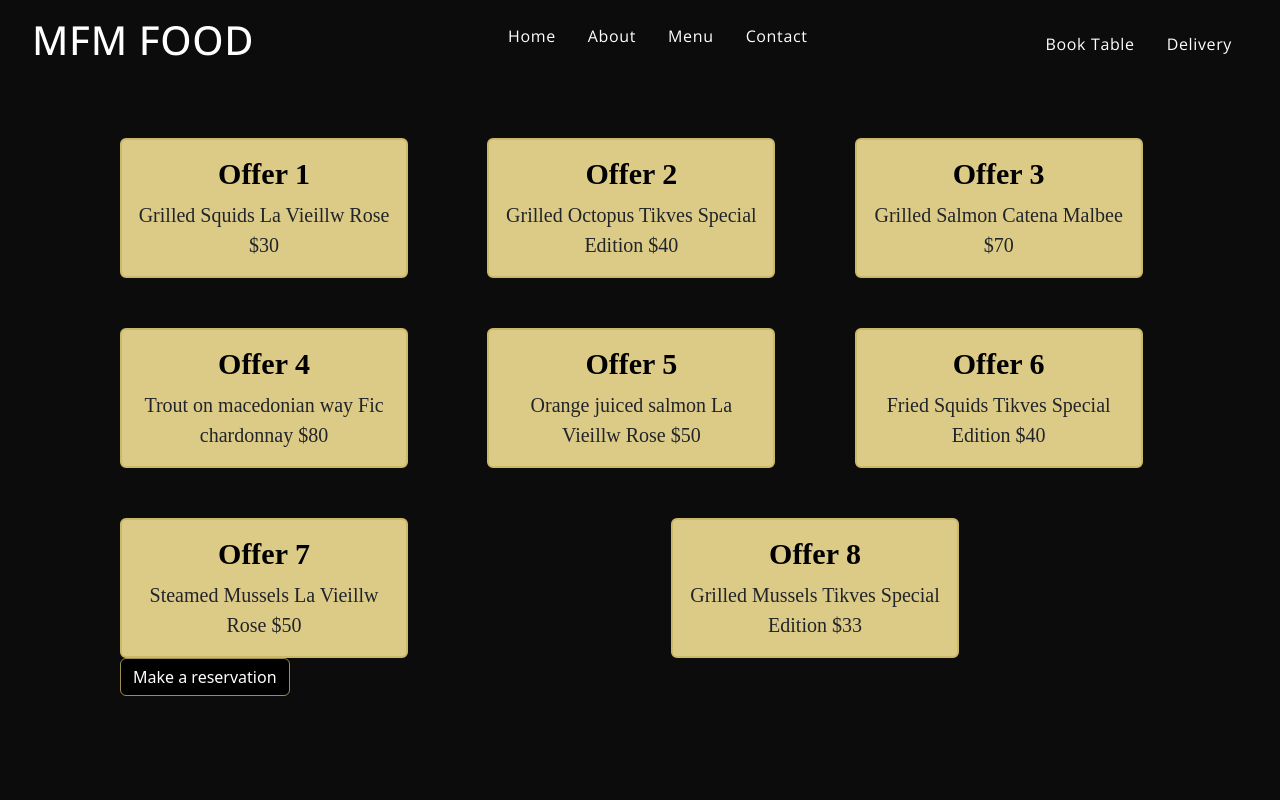
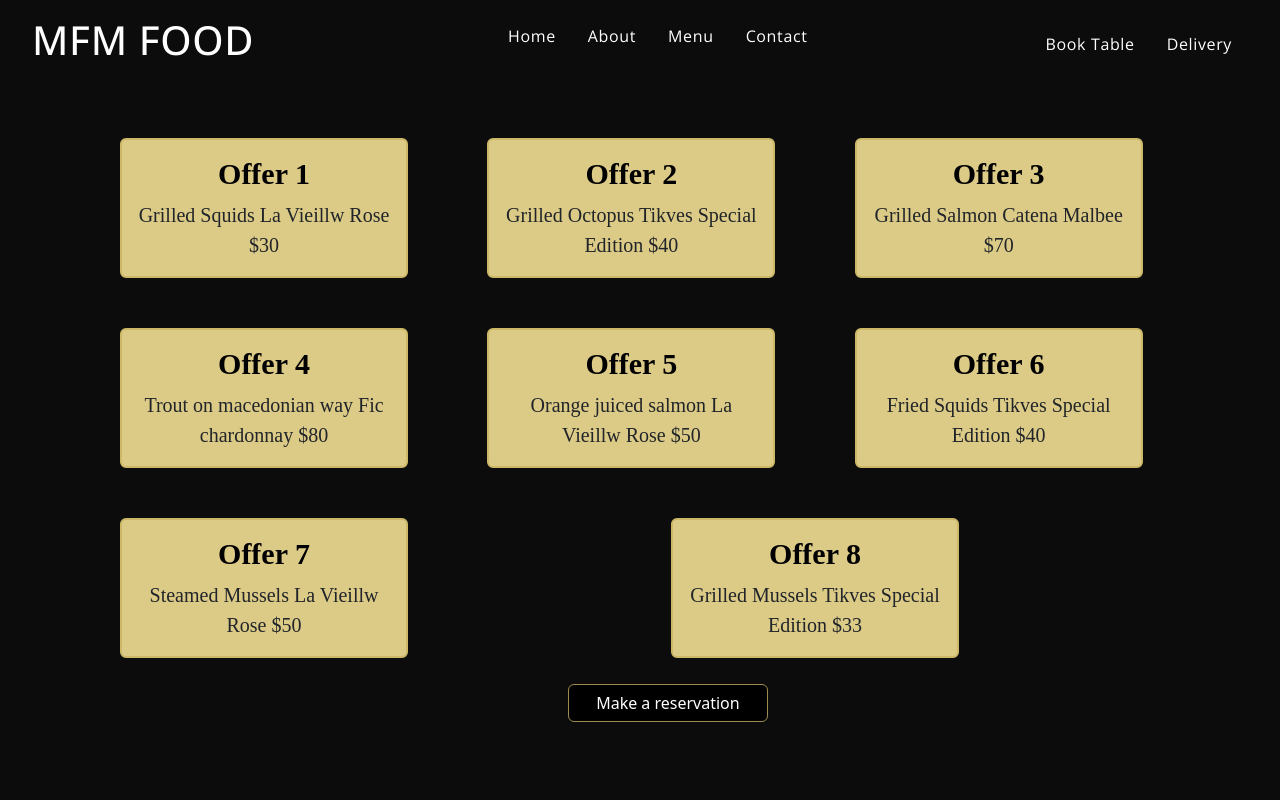
Before and after one commit to MartinKotac/MFMFoodDIGIT, a React (Create React App) app: page /booking in a window 1280 px wide. Shown: the top 800 px of the page. Built offline with nearby package versions, Linux system fonts and the light colour scheme; a web font is replaced by a local one.

Commit message:
Styled book form button

```diff
--- a/src/container/BookTable/BookTable.css
+++ b/src/container/BookTable/BookTable.css
@@ -20,7 +20,9 @@
 {
     background-color: black;
     border-color: #9c8c4f;
-    margin-left: 0;
+    margin-left: 85%;
+    margin-top: 5%;
+    width: 200px;
 }
 
 .buttonDesign:hover
```
